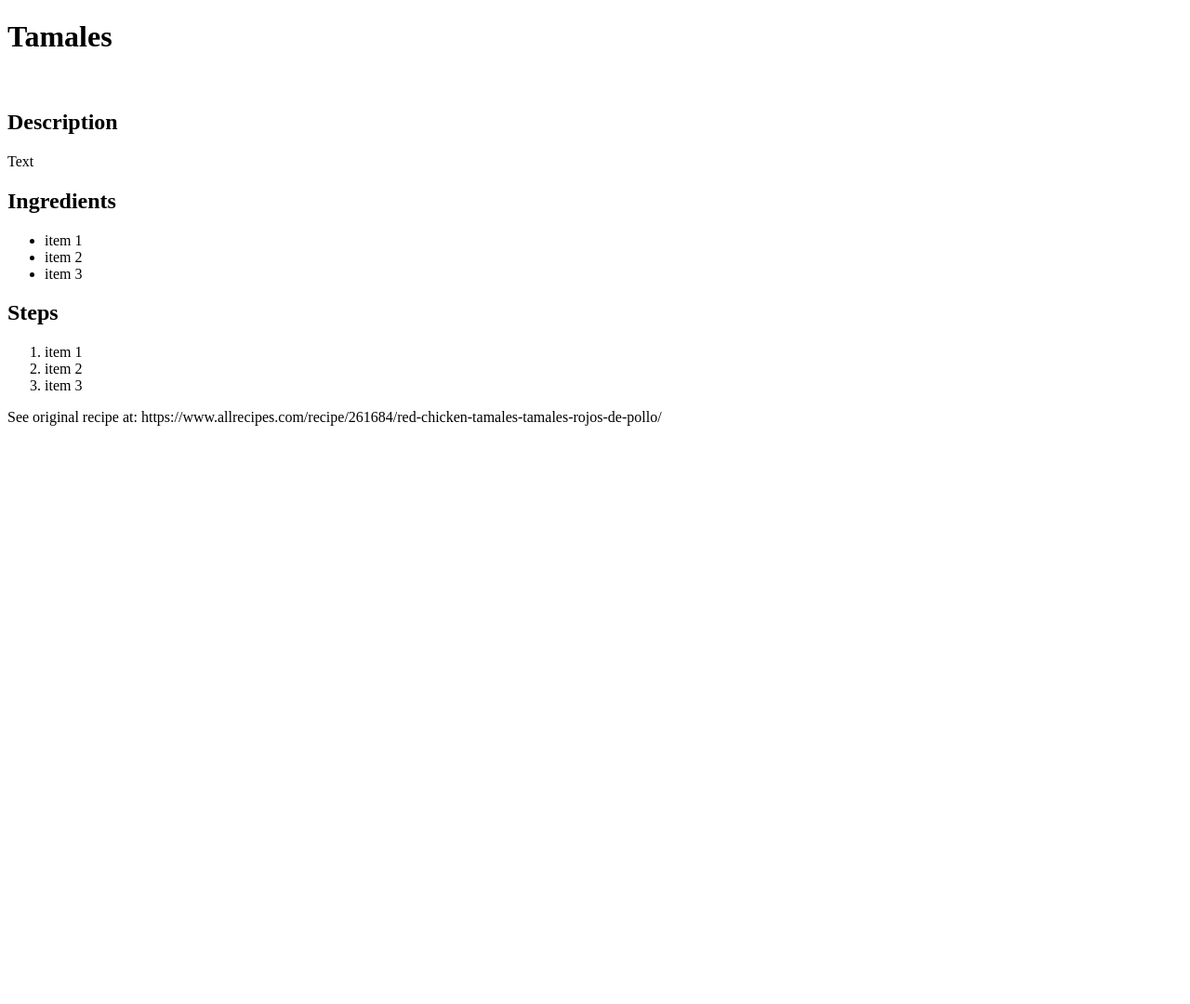
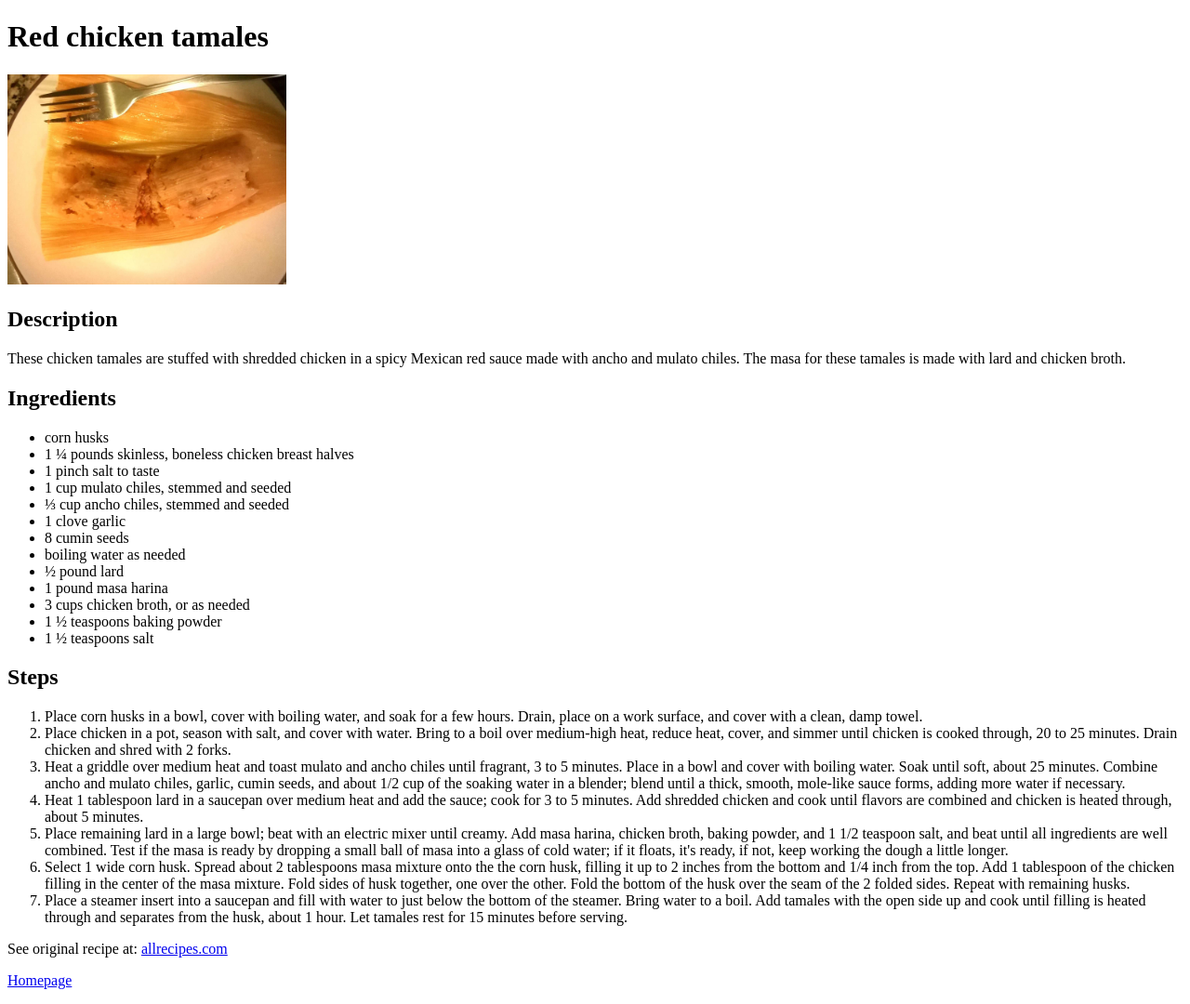
Before and after one commit to jmoreno92/odin-recipes, a plain HTML site: page recipes/tamales.html in a window 1280 px wide. Shown: the whole page at 93% size. Before the commit the page ends 800 px from the top, so only its background shows below. Drawn offline with Linux system fonts and the light colour scheme.

Commit message:
Add complete 3 recipes to recipe folder

```diff
--- a/recipes/tamales.html
+++ b/recipes/tamales.html
@@ -4,27 +4,71 @@
 <head>
     <meta charset="UTF-8">
     <meta name="viewport" content="width=device-width, initial-scale=1.0">
-    <title>Recipes | Tamales</title>
+    <title>Recipes | Red chicken tamales</title>
 </head>
 
 <body>
-    <h1>Tamales</h1>
-    <img>
+    <h1>Red chicken tamales</h1>
+    <img src="../img/tamales.jpg" alt="tamales" height="226" width="300">
+
     <h2>Description</h2>
-    <p>Text</p>
+    <p>These chicken tamales are stuffed with shredded chicken in a spicy Mexican red sauce made with ancho and mulato
+        chiles. The masa for these tamales is made with lard and chicken broth.</p>
+
     <h2>Ingredients</h2>
     <ul>
-        <li>item 1</li>
-        <li>item 2</li>
-        <li>item 3</li>
+        <li>corn husks</li>
+        <li>1 ¼ pounds skinless, boneless chicken breast halves</li>
+        <li>1 pinch salt to taste</li>
+        <li>1 cup mulato chiles, stemmed and seeded</li>
+        <li>⅓ cup ancho chiles, stemmed and seeded</li>
+        <li>1 clove garlic</li>
+        <li>8 cumin seeds</li>
+        <li>boiling water as needed</li>
+        <li>½ pound lard</li>
+        <li>1 pound masa harina</li>
+        <li>3 cups chicken broth, or as needed</li>
+        <li>1 ½ teaspoons baking powder</li>
+        <li>1 ½ teaspoons salt</li>
+
     </ul>
     <h2>Steps</h2>
     <ol>
-        <li>item 1</li>
-        <li>item 2</li>
-        <li>item 3</li>
+        <li>Place corn husks in a bowl, cover with boiling water, and soak for a few hours. Drain, place on a work
+            surface, and cover with a clean, damp towel.</li>
+        <li>Place chicken in a pot, season with salt, and cover with water. Bring to a boil over medium-high heat,
+            reduce heat, cover, and simmer until chicken is cooked through, 20 to 25 minutes. Drain chicken and shred
+            with 2 forks.</li>
+        <li>Heat a griddle over medium heat and toast mulato and ancho chiles until fragrant, 3 to 5 minutes. Place in a
+            bowl and cover with boiling water. Soak until soft, about 25 minutes. Combine ancho and mulato chiles,
+            garlic, cumin seeds, and about 1/2 cup of the soaking water in a blender; blend until a thick, smooth,
+            mole-like sauce forms, adding more water if necessary.</li>
+        <li>Heat 1 tablespoon lard in a saucepan over medium heat and add the sauce; cook for 3 to 5 minutes. Add
+            shredded chicken and cook until flavors are combined and chicken is heated through, about 5 minutes.</li>
+        <li>Place remaining lard in a large bowl; beat with an electric mixer until creamy. Add masa harina, chicken
+            broth, baking powder, and 1 1/2 teaspoon salt, and beat until all ingredients are well combined. Test if the
+            masa is ready by dropping a small ball of masa into a glass of cold water; if it floats, it's ready, if not,
+            keep working the dough a little longer.</li>
+        <li>Select 1 wide corn husk. Spread about 2 tablespoons masa mixture onto the the corn husk, filling it up to 2
+            inches from the bottom and 1/4 inch from the top. Add 1 tablespoon of the chicken filling in the center of
+            the masa mixture. Fold sides of husk together, one over the other. Fold the bottom of the husk over the seam
+            of the 2 folded sides. Repeat with remaining husks.</li>
+        <li>Place a steamer insert into a saucepan and fill with water to just below the bottom of the steamer. Bring
+            water to a boil. Add tamales with the open side up and cook until filling is heated through and separates
+            from the husk, about 1 hour. Let tamales rest for 15 minutes before serving.</li>
+
     </ol>
-    <p>See original recipe at: https://www.allrecipes.com/recipe/261684/red-chicken-tamales-tamales-rojos-de-pollo/</p>
+
+    <p>See original recipe at:
+        <a href="https://www.allrecipes.com/recipe/261684/red-chicken-tamales-tamales-rojos-de-pollo" target="_blank"
+            rel="noopener noreferrer">
+            allrecipes.com</a>
+
+    </p>
+
+    <p>
+        <a href="../index.html">Homepage</a>
+    </p>
 </body>
 
 </html>
```
Also changed, not shown: index.html (+10 -3 lines), recipes/arroz_leche.html (added, +55 -0 lines), recipes/tacos_pastor.html (added, +67 -0 lines), img/Odin.png (added), img/arroz_leche.jpeg (added), img/tacos_pastor.jpeg (added), 2 other files.
